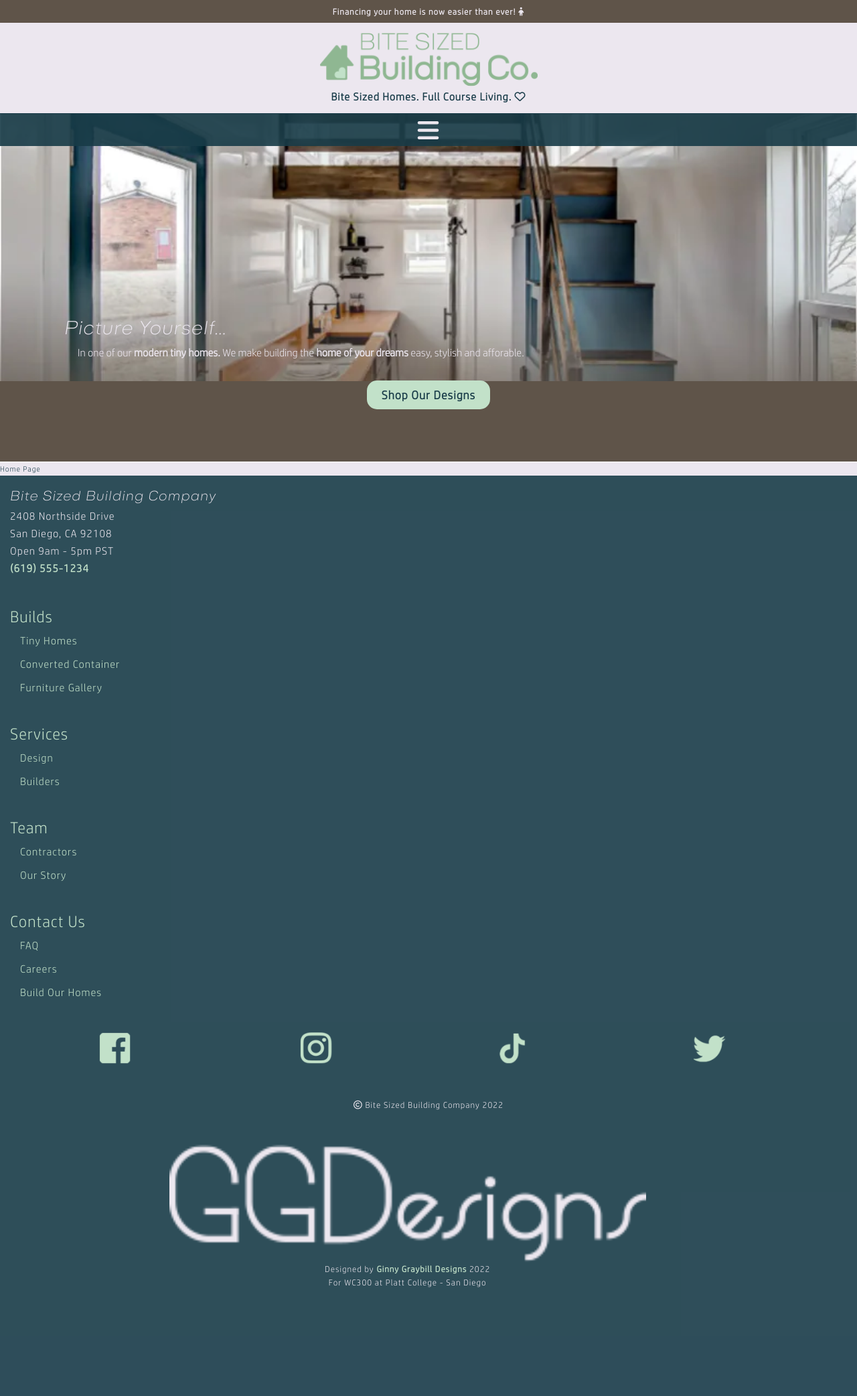
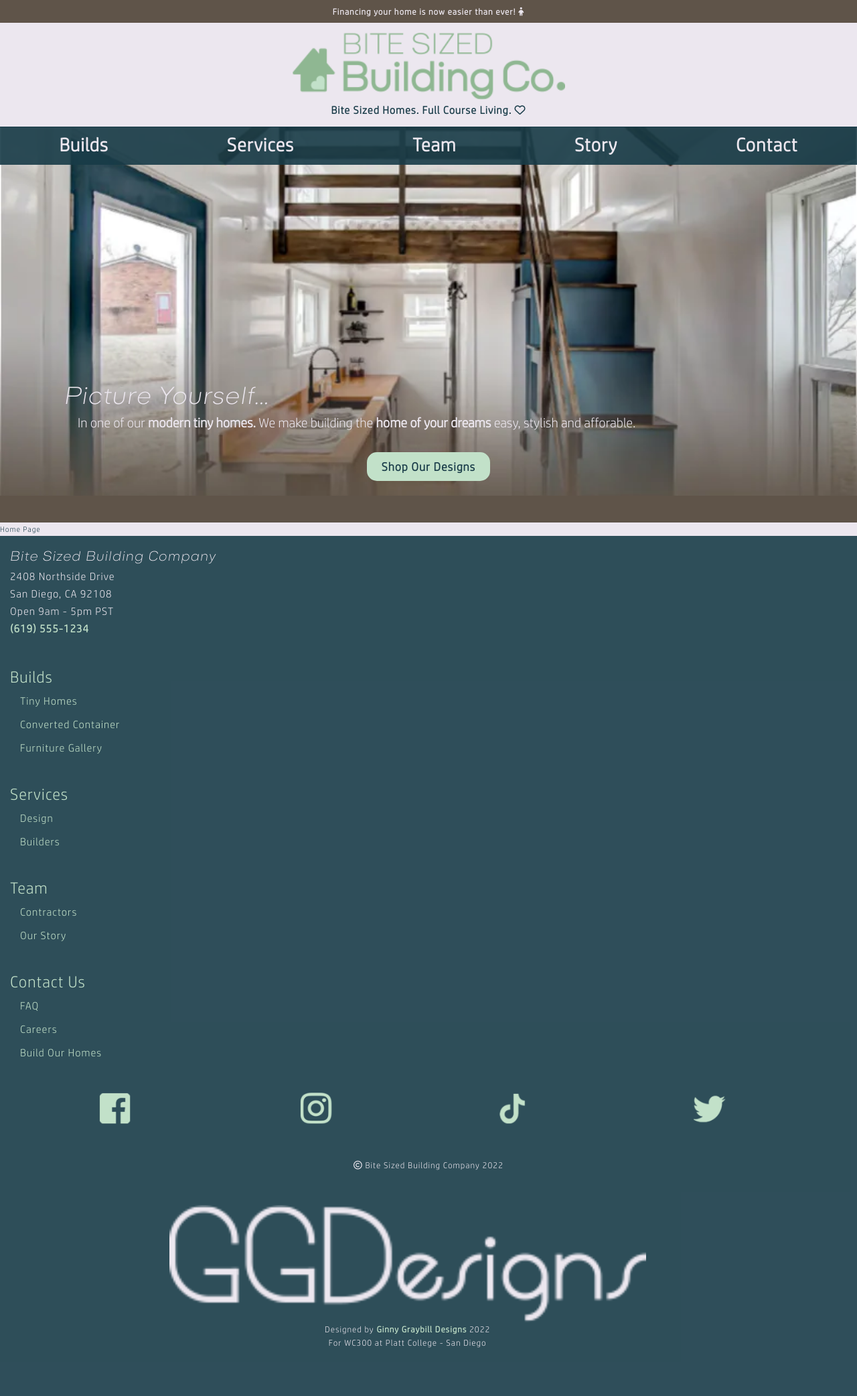
Before and after one commit to vgraybill/WC300_VirginiaG, a PHP site: page / in a window 1280 px wide. Shown: the whole page at 67% size. Before the commit the page ends 1922 px from the top, so only its background shows below. Run offline with PHP 8.4, Linux system fonts and the light colour scheme; some libraries are stand-ins or nearby versions.

Commit message:
tablet work

```diff
--- a/root/css/style.css
+++ b/root/css/style.css
@@ -47,7 +47,7 @@ header h2 {
     font-size: .75rem;
     font-family: 'hplight', sans-serif;
 }
-nav{
+nav.mobile-nav{
     font-size: 1.75rem;
     padding-top: 7px;
     background-color: rgba(24, 59, 72, .9);
@@ -58,12 +58,12 @@ nav{
     text-align: center;
     border-top: 1px solid #183b48;
 }
-nav i {
+nav.mobile-nav i {
     width: 100%;
     padding-bottom: 5px;
     cursor: pointer;
 }
-nav ul {
+nav.mobile-nav ul {
     text-align: left;
     height: 480px;
     padding: 0 15px;
@@ -80,7 +80,7 @@ li h5{
     padding-bottom: 10px;
     text-align: center;
 }
-nav ul a {
+nav.mobile-nav ul a {
     color: #ece7ef;
     line-height: 3rem;
     text-decoration: none;
@@ -255,10 +255,10 @@ footer small{
     header h2{
         font-size: 1rem;
     }
-    nav i {
+    nav.mobile-nav i {
         font-size: 2.25rem;
     }
-    nav ul {
+    nav.mobile-nav ul {
         height: 470px;
     }
     .img-container{
@@ -269,6 +269,9 @@ footer small{
     }
     .img-container article h3 {
         font-size: 1.75rem;
+    }
+    .hero {
+        height: 420px;
     }
 
 
@@ -304,3 +307,79 @@ footer small{
     }
 
 }
+
+
+
+
+
+/* TABLET STYLES STARTING AT 730px (because it starts looking broken) */
+@media screen and (min-width:730px){
+
+    header {
+        max-height: 300px;
+    }
+    header h1 {
+        height:100px;
+    }
+    header h2{
+        font-size: 1rem;
+    }
+
+
+    nav.mobile-nav {
+        display:none;
+    }
+    nav.tablet-nav{
+        font-size: 1.75rem;
+        padding-top: 7px;
+        background-color: rgba(24, 59, 72, .9);
+        z-index: 9999;
+        position: absolute;
+        width: 100%;
+        color:#ece7ef;
+        text-align: center;
+        border-top: 1px solid #183b48;
+    }
+    nav.tablet-nav ul{
+        display:flex;
+        justify-content: space-around;
+    }
+    nav.tablet-nav ul a{
+        color: #ece7ef;
+        text-decoration: none;
+        font-weight: bold;
+        padding: 7px 0 9px;
+        margin-bottom:9px;
+        border-top:2px solid transparent;
+        border-bottom: 2px solid transparent;
+    }
+    .img-container{
+        top: 190px;
+        height: 550px;
+    }
+    .img-container article {
+        top: 390px;
+    }
+    .img-container article h3 {
+        font-size: 2.25rem;
+    }
+    .img-container article p {
+        font-size: 1.25rem;
+        line-height: 2rem;
+    }
+    .hero {
+        height: 600px;
+        top:00px
+    }
+
+
+
+    main {
+        top: 480px;
+    }
+    footer {
+        top: 480px;
+    }
+
+
+}
--- a/root/index.html
+++ b/root/index.html
@@ -14,10 +14,10 @@
     <header>
         <h6>Financing your home is now easier than ever! <i class="fas fa-child"></i></h6>
         <div class="header-wrapper">
-            <h1>Bite Sized Building Company - Tiny Home Construction</h1>
+            <a href="index.html"><h1>Bite Sized Building Company - Tiny Home Construction</h1></a>
             <h2>Bite Sized Homes. Full Course Living. <i class="far fa-heart"></i></h2>
         </div>
-        <nav>
+        <nav class="mobile-nav">
             <i class="fas fa-bars closed"></i>
             <ul>
                 <a href=""><li>Builds</li></a>
@@ -28,6 +28,15 @@
                 <li><h4>Have Questions?</h4></li>
                 <li><h5>Open 9am - 5pm PST</h5></li>
                 <li><a class="phone" href="tel:6195551234">(619) 555-1234</a></li>
+            </ul>
+        </nav>
+        <nav class="tablet-nav">
+            <ul>
+                <a href=""><li>Builds</li></a>
+                <a href=""><li>Services</li></a>
+                <a href=""><li>Team</li></a>
+                <a href=""><li>Story</li></a>
+                <a href=""><li>Contact</li></a>
             </ul>
         </nav>
         <section class="hero">
@@ -124,8 +133,15 @@ Home Page
                 head.parent().transition({'background-color':'#ece7ef'}, 500);
                 bars.transition({'color':'#ece7ef'},200);
             }
+        });
 
-
+        $('.tablet-nav').find('a').on('mouseenter', function(){
+            let button = $(this);
+            button.transition({'border-top':'2px solid #c2e1c9', 'border-bottom': '2px solid #c2e1c9'}, 200)
+        });
+        $('.tablet-nav').find('a').on('mouseleave', function(){
+            let button = $(this);
+            button.transition({'border-top':'2px solid transparent', 'border-bottom': '2px solid transparent'}, 100)
         });
 
 
```
Also changed, not shown: 1 other file.
